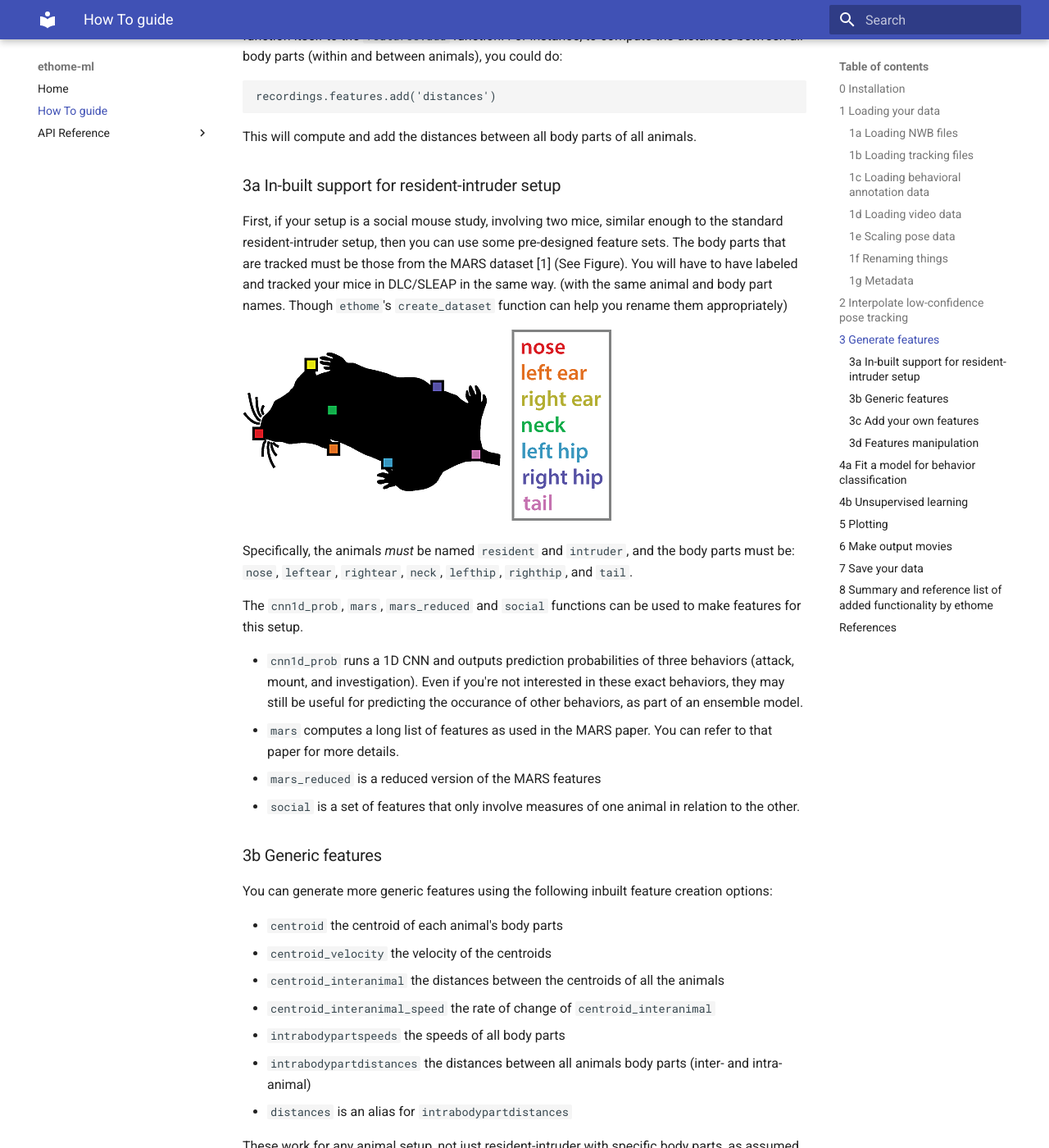
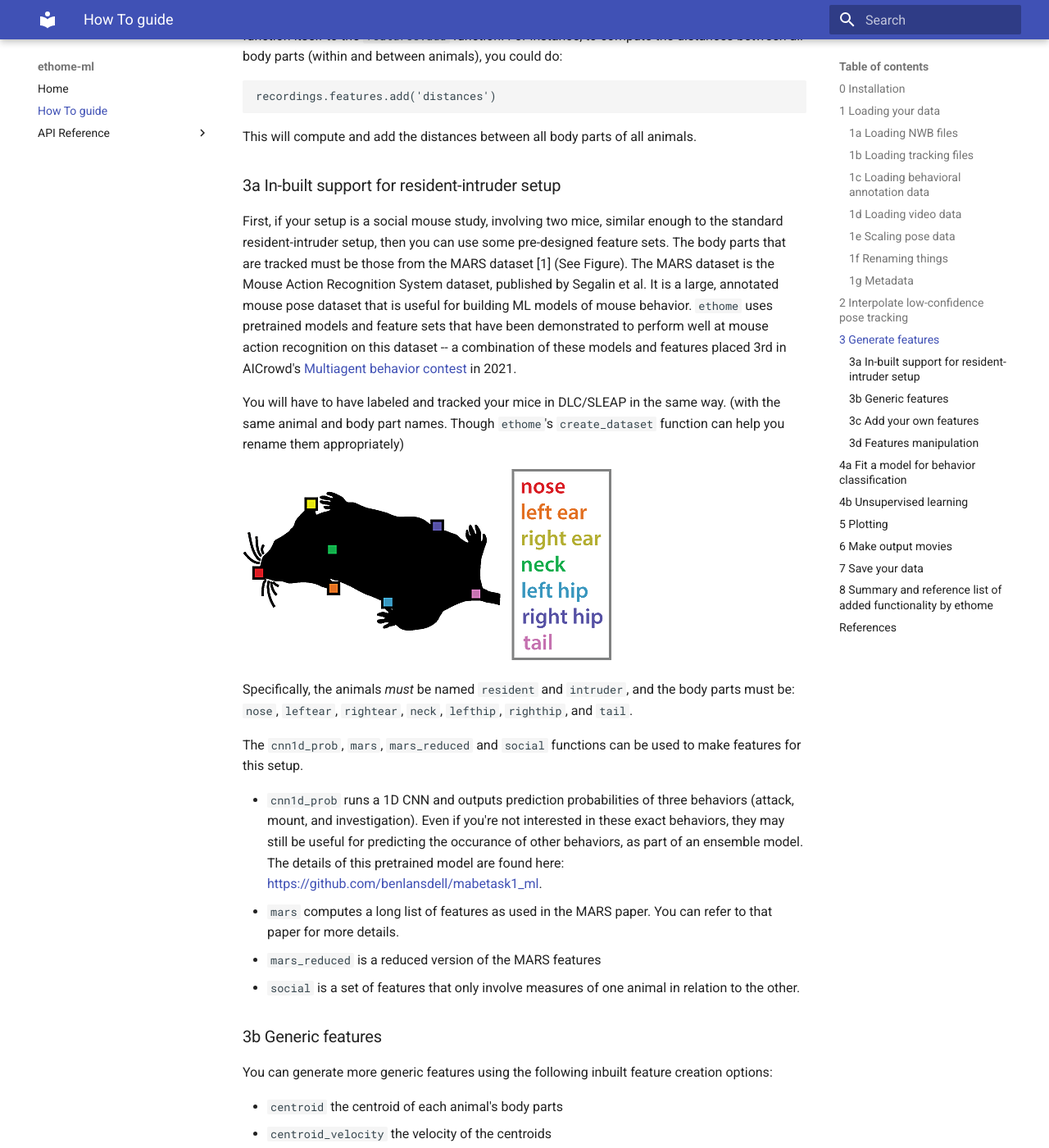
Before and after one commit to benlansdell/ethome, an MkDocs documentation site: the page built from docs/how-to.md, in a window 1280 px wide and 1400 px high, scrolled down 4324 px. Shown: the whole window at 82% size. Built offline with MkDocs 1.6.1 and Material for MkDocs 9.7.7, drawn with Linux system fonts in a browser that asks for light colours.

Commit message:
Update doc according to review

```diff
--- a/docs/how-to.md
+++ b/docs/how-to.md
@@ -137,7 +137,9 @@
 
 ### 3a In-built support for resident-intruder setup
 
-First, if your setup is a social mouse study, involving two mice, similar enough to the standard resident-intruder setup, then you can use some pre-designed feature sets. The body parts that are tracked must be those from the MARS dataset [1] (See Figure). You will have to have labeled and tracked your mice in DLC/SLEAP in the same way. (with the same animal and body part names. Though `ethome`'s `create_dataset` function can help you rename them appropriately)
+First, if your setup is a social mouse study, involving two mice, similar enough to the standard resident-intruder setup, then you can use some pre-designed feature sets. The body parts that are tracked must be those from the MARS dataset [1] (See Figure). The MARS dataset is the Mouse Action Recognition System dataset, published by Segalin et al. It is a large, annotated mouse pose dataset that is useful for building ML models of mouse behavior. `ethome` uses pretrained models and feature sets that have been demonstrated to perform well at mouse action recognition on this dataset -- a combination of these models and features placed 3rd in AICrowd's [Multiagent behavior contest](https://www.aicrowd.com/challenges/multi-agent-behavior-representation-modeling-measurement-and-applications) in 2021.
+
+You will have to have labeled and tracked your mice in DLC/SLEAP in the same way. (with the same animal and body part names. Though `ethome`'s `create_dataset` function can help you rename them appropriately)
 
 ![Resident-intruder keypoints](assets/mars_keypoints.png)
 
@@ -145,7 +147,7 @@
 
 The `cnn1d_prob`, `mars`, `mars_reduced` and `social` functions can be used to make features for this setup.
 
-* `cnn1d_prob` runs a 1D CNN and outputs prediction probabilities of three behaviors (attack, mount, and investigation). Even if you're not interested in these exact behaviors, they may still be useful for predicting the occurance of other behaviors, as part of an ensemble model.
+* `cnn1d_prob` runs a 1D CNN and outputs prediction probabilities of three behaviors (attack, mount, and investigation). Even if you're not interested in these exact behaviors, they may still be useful for predicting the occurance of other behaviors, as part of an ensemble model. The details of this pretrained model are found here: [https://github.com/benlansdell/mabetask1_ml](https://github.com/benlansdell/mabetask1_ml).
 * `mars` computes a long list of features as used in the MARS paper. You can refer to that paper for more details.
 * `mars_reduced` is a reduced version of the MARS features
 * `social` is a set of features that only involve measures of one animal in relation to the other.
```
Also changed, not shown: README.md (+9 -1 lines), 1 other file.
